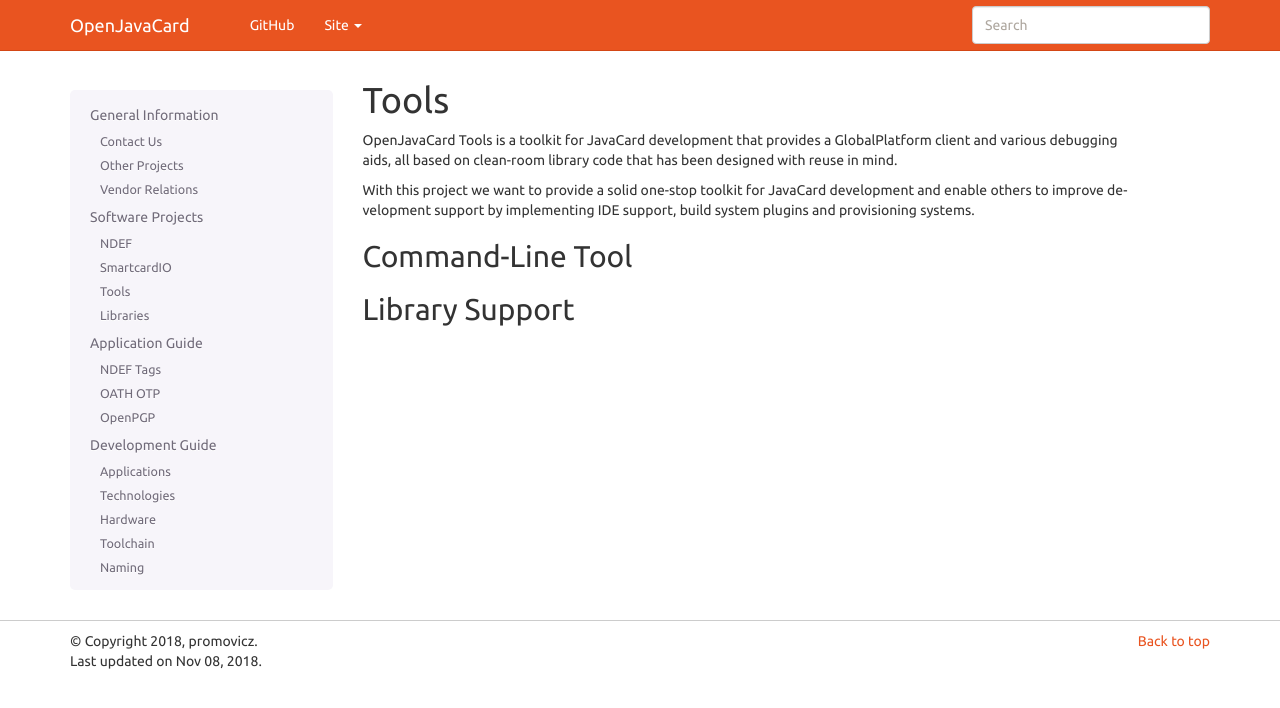
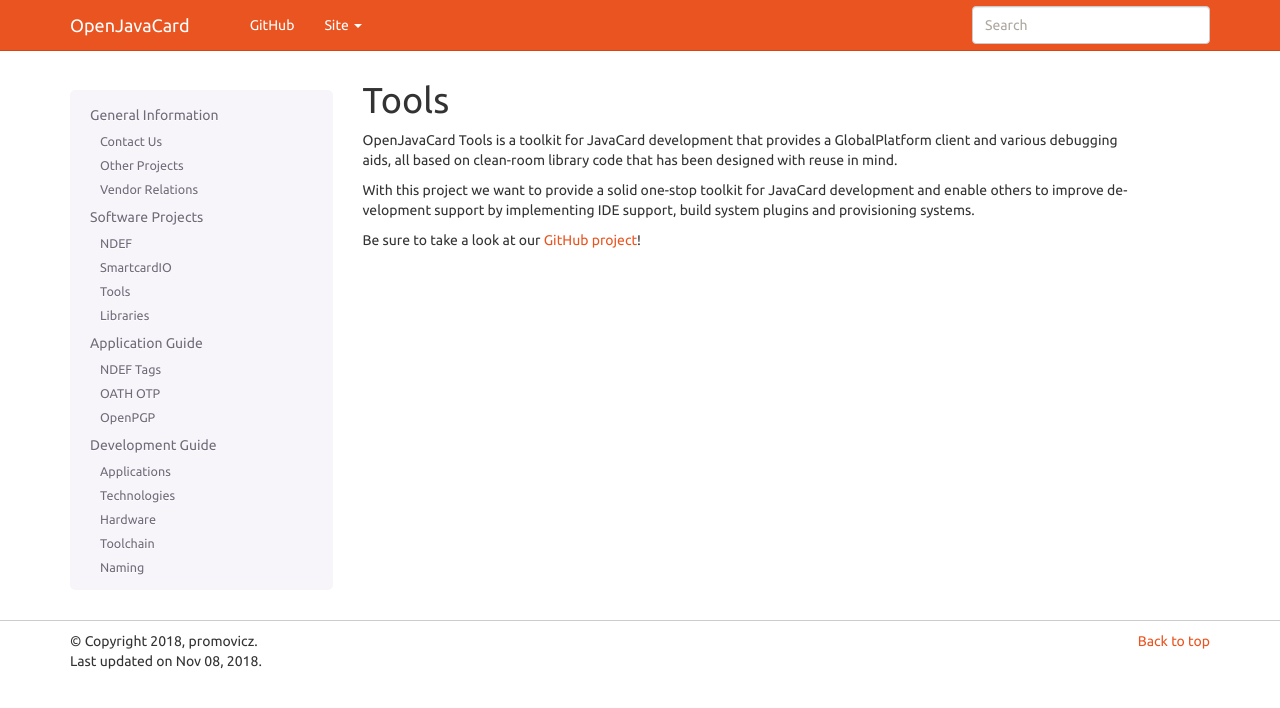
Before and after one commit to OpenJavaCard/openjavacard-site, a Sphinx documentation site: the page built from source/projects/tools.rst, in a window 1280 px wide. Shown: the top 708 px of the page. Built offline with Sphinx 7.4.7, drawn with Linux system fonts in a browser that asks for light colours.

Commit message:
Added some links

```diff
--- a/source/projects/libraries.rst
+++ b/source/projects/libraries.rst
@@ -2,3 +2,5 @@
 =========
 
 The OpenJavaCard Libraries project is a class library for JavaCard that provides advanced library functions for TLV parsing, cryptography and debugging. It tries to complement standard JavaCard APIs with functionality that we feel is missing.
+
+Check out the `GitHub project <https://github.com/OpenJavaCard/openjavacard-libraries>`_.
--- a/source/projects/ndef.rst
+++ b/source/projects/ndef.rst
@@ -2,3 +2,5 @@
 ====
 
 OpenJavaCard NDEF ist a JavaCard implementation of an NDEF type 4 tag.
+
+You can find more information on the `GitHub project page <https://github.com/OpenJavaCard/openjavacard-ndef>`_.
--- a/source/projects/smartcardio.rst
+++ b/source/projects/smartcardio.rst
@@ -4,3 +4,5 @@
 OpenJavaCard SmartcardIO is an implementation of the javax.smartcardio API for Java-based environments that do not provide one. The current prime example of this is Android, where this library allows porting of Java smartcard applications to platform devices without reimplementing smartcard client code.
 
 On Android, or main goal is to provide excellent NFC support. We are also interested in building support for Bluetooth readers and integrated Security Elements so as to allow use of all of these through a standardized API.
+
+See our `GitHub project <https://github.com/OpenJavaCard/openjavacard-smartcardio>`_ for more information.
--- a/source/projects/tools.rst
+++ b/source/projects/tools.rst
@@ -5,8 +5,4 @@
 
 With this project we want to provide a solid one-stop toolkit for JavaCard development and enable others to improve development support by implementing IDE support, build system plugins and provisioning systems.
 
-Command-Line Tool
------------------
-
-Library Support
----------------
+Be sure to take a look at our `GitHub project <https://github.com/OpenJavaCard/openjavacard-tools>`_!
```
